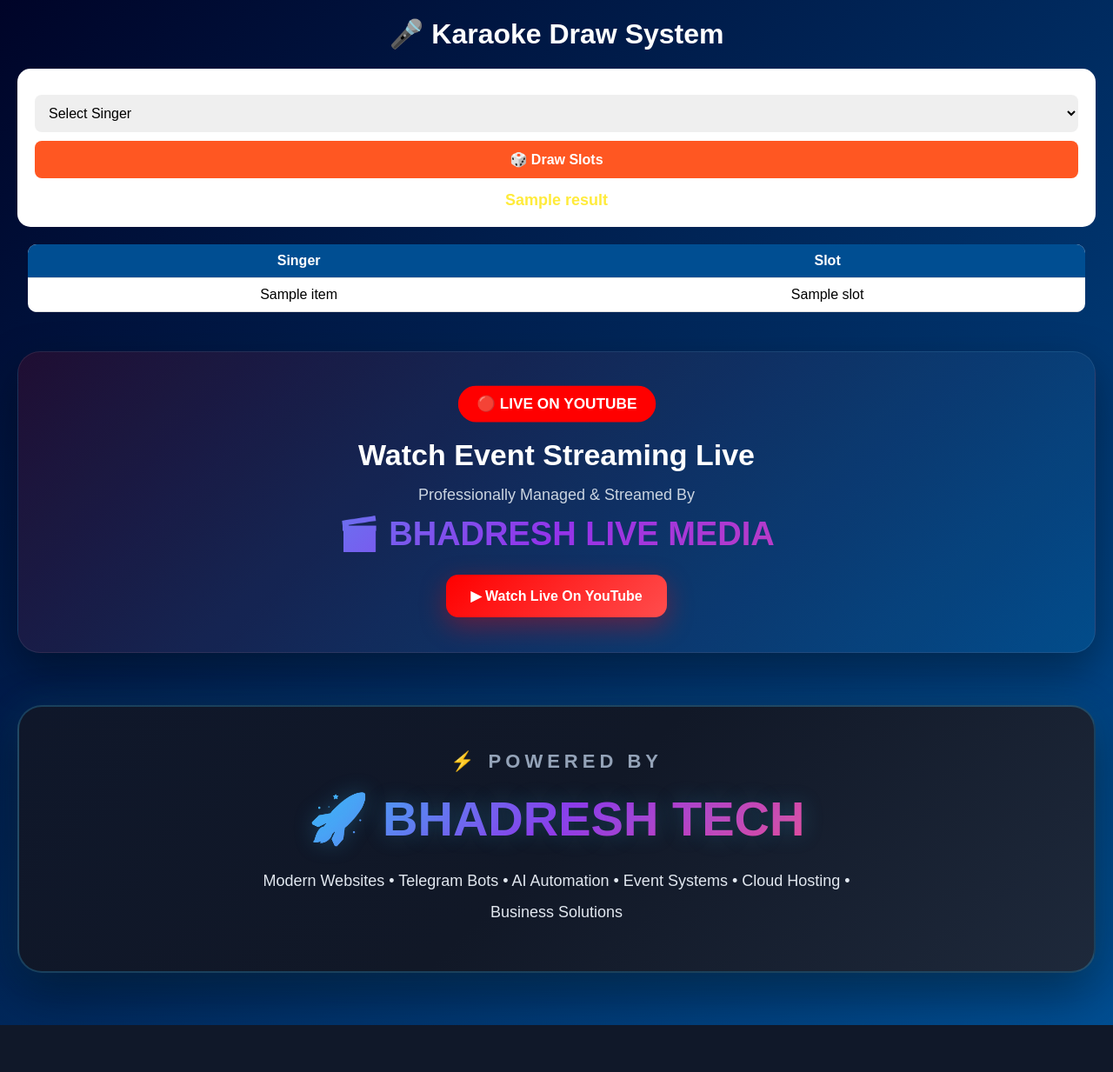
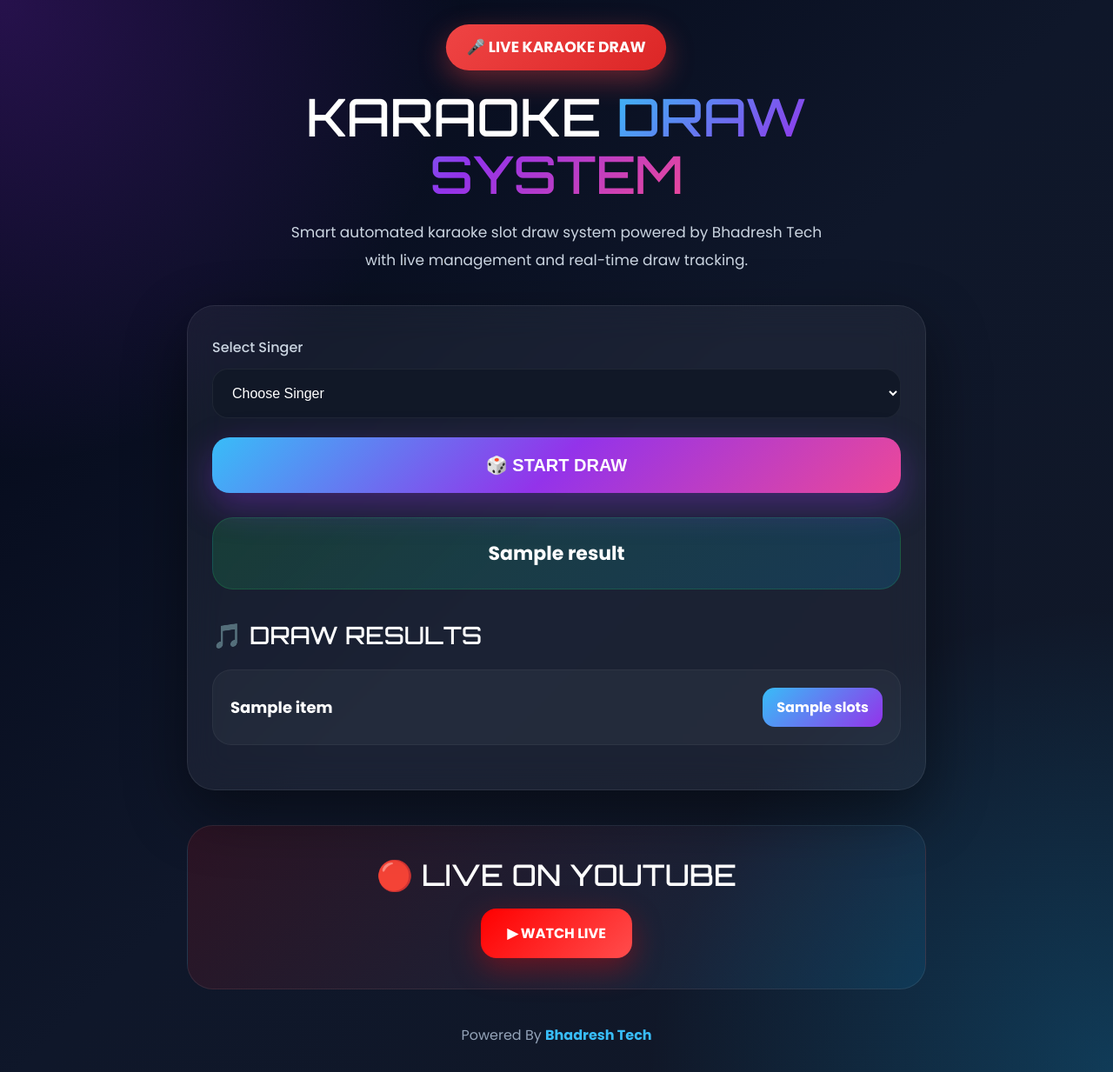
Before and after one commit to bhadubhai/karaoke-draw, a Python web app: template templates/draw.html in a window 1280 px wide. Shown: the whole page at 87% size. Before the commit the page ends 1179 px from the top, so only its background shows below. Run offline with Jinja, Linux system fonts and the light colour scheme; the template is opened without the code that fills it: most values are stand-ins (such as "Sample title", 1, 10 or a date in 2020).

Commit message:
Update draw.html

```diff
--- a/templates/draw.html
+++ b/templates/draw.html
@@ -3,26 +3,309 @@
 <head>
 <meta charset="UTF-8">
 <meta name="viewport" content="width=device-width, initial-scale=1.0">
-    <title>Karaoke Draw</title>
+
+<title>Karaoke Draw System</title>
+
+<link rel="preconnect" href="https://fonts.googleapis.com">
+<link rel="preconnect" href="https://fonts.gstatic.com" crossorigin>
+
+<link href="https://fonts.googleapis.com/css2?family=Orbitron:wght@500;700;800&family=Poppins:wght@300;400;500;600;700&display=swap" rel="stylesheet">
 
 <style>
 
+*{
+    margin:0;
+    padding:0;
+    box-sizing:border-box;
+}
+
 body{
-            margin:0;
-            font-family:Arial,sans-serif;
-            background:linear-gradient(135deg,#000428,#004e92);
+
+    font-family:'Poppins',sans-serif;
+
+    background:
+    radial-gradient(circle at top left,
+    rgba(147,51,234,0.25),
+    transparent 30%),
+
+    radial-gradient(circle at bottom right,
+    rgba(14,165,233,0.25),
+    transparent 30%),
+
+    linear-gradient(
+        135deg,
+        #020617,
+        #0f172a,
+        #111827
+    );
+
+    min-height:100vh;
+
     color:white;
+
+    padding:30px 16px;
+
+    overflow-x:hidden;
+}
+
+.container{
+
+    width:100%;
+
+    max-width:850px;
+
+    margin:auto;
+}
+
+.hero{
+
     text-align:center;
+
+    margin-bottom:35px;
 }
-        /* LIVE STREAM SECTION */
+
+.live-badge{
+
+    display:inline-block;
+
+    padding:12px 22px;
+
+    border-radius:50px;
+
+    background:
+    linear-gradient(
+        135deg,
+        #ef4444,
+        #dc2626
+    );
+
+    font-weight:700;
+
+    margin-bottom:22px;
+
+    animation:pulse 1.5s infinite;
+
+    box-shadow:
+    0 10px 30px rgba(239,68,68,0.4);
+}
+
+.title{
+
+    font-size:60px;
+
+    line-height:1.1;
+
+    font-family:'Orbitron',sans-serif;
+
+    margin-bottom:18px;
+}
+
+.highlight{
+
+    background:
+    linear-gradient(
+        135deg,
+        #38bdf8,
+        #9333ea,
+        #ec4899
+    );
+
+    -webkit-background-clip:text;
+
+    -webkit-text-fill-color:transparent;
+}
+
+.subtitle{
+
+    color:#cbd5e1;
+
+    font-size:17px;
+
+    line-height:1.9;
+
+    max-width:650px;
+
+    margin:auto;
+}
+
+.card{
+
+    background:
+    rgba(255,255,255,0.05);
+
+    border:1px solid rgba(255,255,255,0.08);
+
+    border-radius:32px;
+
+    backdrop-filter:blur(20px);
+
+    padding:35px 28px;
+
+    box-shadow:
+    0 25px 70px rgba(0,0,0,0.45);
+}
+
+label{
+
+    display:block;
+
+    margin-bottom:12px;
+
+    color:#cbd5e1;
+
+    font-weight:500;
+}
+
+select{
+
+    width:100%;
+
+    padding:18px;
+
+    border:none;
+
+    border-radius:18px;
+
+    background:#111827;
+
+    color:white;
+
+    font-size:16px;
+
+    border:1px solid rgba(255,255,255,0.06);
+
+    margin-bottom:22px;
+}
+
+button{
+
+    width:100%;
+
+    padding:20px;
+
+    border:none;
+
+    border-radius:20px;
+
+    font-size:20px;
+
+    font-weight:800;
+
+    cursor:pointer;
+
+    color:white;
+
+    background:
+    linear-gradient(
+        135deg,
+        #38bdf8,
+        #9333ea,
+        #ec4899
+    );
+
+    box-shadow:
+    0 15px 40px rgba(147,51,234,0.35);
+
+    transition:0.35s;
+}
+
+button:hover{
+
+    transform:
+    translateY(-4px)
+    scale(1.01);
+}
+
+.result{
+
+    margin-top:28px;
+
+    padding:24px;
+
+    border-radius:24px;
+
+    text-align:center;
+
+    background:
+    linear-gradient(
+        135deg,
+        rgba(34,197,94,0.18),
+        rgba(14,165,233,0.18)
+    );
+
+    border:1px solid rgba(34,197,94,0.2);
+
+    font-size:22px;
+
+    font-weight:700;
+}
+
+.draw-list{
+
+    margin-top:35px;
+}
+
+.section-title{
+
+    font-size:28px;
+
+    margin-bottom:22px;
+
+    font-family:'Orbitron',sans-serif;
+}
+
+.entry{
+
+    display:flex;
+
+    justify-content:space-between;
+
+    align-items:center;
+
+    gap:20px;
+
+    padding:20px;
+
+    border-radius:22px;
+
+    margin-bottom:16px;
+
+    background:
+    rgba(255,255,255,0.04);
+
+    border:1px solid rgba(255,255,255,0.05);
+}
+
+.entry-name{
+
+    font-weight:700;
+
+    font-size:18px;
+}
+
+.entry-slots{
+
+    padding:10px 16px;
+
+    border-radius:14px;
+
+    background:
+    linear-gradient(
+        135deg,
+        #38bdf8,
+        #9333ea
+    );
+
+    font-weight:700;
+}
 
 .live-box{
 
-    margin:45px 20px;
+    margin-top:40px;
 
-    padding:40px 20px;
+    padding:35px 24px;
 
-    border-radius:26px;
+    border-radius:30px;
 
     text-align:center;
 
@@ -34,76 +317,24 @@
     );
 
     border:1px solid rgba(255,255,255,0.08);
-
-    box-shadow:
-    0 20px 50px rgba(0,0,0,0.35);
-}
-
-.live-badge{
-
-    display:inline-block;
-
-    background:red;
-
-    color:white;
-
-    padding:10px 20px;
-
-    border-radius:50px;
-
-    font-weight:bold;
-
-    margin-bottom:20px;
-
-    animation:pulseLive 1.5s infinite;
 }
 
 .live-title{
 
     font-size:34px;
 
-    font-weight:800;
+    font-family:'Orbitron',sans-serif;
 
-    margin-bottom:16px;
-
-    color:white;
-}
-
-.live-subtitle{
-
-    color:#cbd5e1;
-
-    margin-bottom:12px;
-
-    font-size:18px;
-}
-
-.live-brand{
-
-    font-size:38px;
-
-    font-weight:900;
-
-    margin-bottom:25px;
-
-    background:linear-gradient(
-        135deg,
-        #38bdf8,
-        #9333ea,
-        #ec4899
-    );
-
-    -webkit-background-clip:text;
-    -webkit-text-fill-color:transparent;
+    margin-bottom:18px;
 }
 
 .live-btn{
 
     display:inline-block;
 
-    padding:15px 28px;
+    padding:16px 30px;
 
-    border-radius:14px;
+    border-radius:18px;
 
     text-decoration:none;
 
@@ -118,18 +349,29 @@
         #ff4d4d
     );
 
-    transition:0.3s;
-
     box-shadow:
-    0 10px 30px rgba(255,0,0,0.35);
+    0 12px 35px rgba(255,0,0,0.35);
 }
 
-.live-btn:hover{
+.powered{
 
-    transform:translateY(-5px) scale(1.03);
+    margin-top:40px;
+
+    text-align:center;
+
+    color:#94a3b8;
 }
 
-@keyframes pulseLive{
+.powered a{
+
+    color:#38bdf8;
+
+    text-decoration:none;
+
+    font-weight:700;
+}
+
+@keyframes pulse{
 
     0%{
         transform:scale(1);
@@ -144,265 +386,119 @@
     }
 }
 
-/* MOBILE */
+@media(max-width:700px){
 
-@media(max-width:600px){
+    .title{
+        font-size:38px;
+    }
+
+    .entry{
+        flex-direction:column;
+        align-items:flex-start;
+    }
 
     .live-title{
         font-size:24px;
     }
 
-    .live-brand{
-        font-size:28px;
+    button{
+        font-size:18px;
     }
-
-    .live-subtitle{
-        font-size:15px;
-    }
-
-    .live-btn{
-        width:100%;
-    }
-}
-        /* PREMIUM BRANDING */
-
-.powered-section{
-
-    margin:60px 20px;
-
-    padding:50px 25px;
-
-    border-radius:28px;
-
-    background:
-    linear-gradient(
-        135deg,
-        #0f172a,
-        #111827,
-        #1e293b
-    );
-
-    border:2px solid rgba(56,189,248,0.25);
-
-    text-align:center;
-
-    box-shadow:
-    0 20px 60px rgba(0,0,0,0.45),
-    0 0 40px rgba(56,189,248,0.12);
-
-}
-
-.powered-text{
-
-    font-size:22px;
-
-    letter-spacing:5px;
-
-    color:#94a3b8;
-
-    margin-bottom:20px;
-
-    font-weight:600;
-}
-
-.brand-link{
-
-    display:inline-block;
-
-    font-size:56px;
-
-    font-weight:900;
-
-    text-decoration:none;
-
-    background:linear-gradient(
-        135deg,
-        #38bdf8,
-        #9333ea,
-        #ec4899
-    );
-
-    -webkit-background-clip:text;
-    -webkit-text-fill-color:transparent;
-
-    margin-bottom:20px;
-
-    transition:0.35s;
-
-    font-family:Arial,sans-serif;
-
-    text-shadow:
-    0 0 25px rgba(56,189,248,0.25);
-}
-
-.brand-link:hover{
-
-    transform:scale(1.06);
-}
-
-.brand-subtitle{
-
-    color:#e2e8f0;
-
-    font-size:18px;
-
-    line-height:2;
-
-    max-width:700px;
-
-    margin:auto;
-}
-
-/* MOBILE */
-
-@media(max-width:600px){
-
-    .powered-section{
-
-        padding:40px 18px;
-    }
-
-    .brand-link{
-
-        font-size:34px;
-    }
-
-    .powered-text{
-
-        font-size:16px;
-
-        letter-spacing:3px;
-    }
-
-    .brand-subtitle{
-
-        font-size:14px;
-
-        line-height:1.8;
-    }
-}
-
-        h1{
-            margin-top:20px;
-        }
-
-        .card{
-            background:white;
-            color:black;
-            margin:20px;
-            padding:20px;
-            border-radius:15px;
-        }
-
-        select,button{
-            width:100%;
-            padding:12px;
-            margin-top:10px;
-            border:none;
-            border-radius:8px;
-            font-size:16px;
-        }
-
-        button{
-            background:#ff5722;
-            color:white;
-            font-weight:bold;
-        }
-
-        .result{
-            margin-top:15px;
-            font-size:18px;
-            color:#ffeb3b;
-            font-weight:bold;
-        }
-
-        table{
-            width:95%;
-            margin:auto;
-            background:white;
-            color:black;
-            border-collapse:collapse;
-            border-radius:10px;
-            overflow:hidden;
-        }
-
-        th,td{
-            padding:10px;
-            border-bottom:1px solid #ddd;
-        }
-
-        th{
-            background:#004e92;
-            color:white;
 }
 
 </style>
 </head>
 <body>
 
-<h1>🎤 Karaoke Draw System</h1>
+<div class="container">
+
+<div class="hero">
+
+<div class="live-badge">
+🎤 LIVE KARAOKE DRAW
+</div>
+
+<div class="title">
+KARAOKE
+<span class="highlight">
+DRAW SYSTEM
+</span>
+</div>
+
+<div class="subtitle">
+
+Smart automated karaoke slot draw system powered by Bhadresh Tech with live management and real-time draw tracking.
+
+</div>
+
+</div>
 
 <div class="card">
 
 <form method="POST">
 
+<label>Select Singer</label>
+
 <select name="name" required>
 
-            <option value="">Select Singer</option>
+<option value="">
+Choose Singer
+</option>
 
-            {% for singer, songs in singers.items() %}
+{% for singer in singers %}
+
 <option value="{{ singer }}">
-                    {{ singer }} ({{ songs }} songs)
+{{ singer }}
 </option>
+
 {% endfor %}
 
 </select>
 
 <button type="submit">
-            🎲 Draw Slots
+🎲 START DRAW
 </button>
 
 </form>
 
 {% if result %}
+
 <div class="result">
 {{ result }}
 </div>
+
 {% endif %}
+
+<div class="draw-list">
+
+<div class="section-title">
+🎵 DRAW RESULTS
+</div>
+
+{% for item in data %}
+
+<div class="entry">
+
+<div class="entry-name">
+{{ item.name }}
+</div>
+
+<div class="entry-slots">
+{{ item.slots }}
+</div>
 
 </div>
 
-<table>
-
-    <tr>
-        <th>Singer</th>
-        <th>Slot</th>
-    </tr>
-
-    {% for item in data %}
-    <tr>
-        <td>{{ item.name }}</td>
-        <td>{{ item.slot }}</td>
-    </tr>
 {% endfor %}
 
-</table>
+</div>
+
+</div>
+
 <div class="live-box">
 
-    <div class="live-badge">
+<div class="live-title">
 🔴 LIVE ON YOUTUBE
-    </div>
-
-    <div class="live-title">
-        Watch Event Streaming Live
-    </div>
-
-    <div class="live-subtitle">
-        Professionally Managed & Streamed By
-    </div>
-
-    <div class="live-brand">
-        🎬 BHADRESH LIVE MEDIA
 </div>
 
 <a
@@ -410,29 +506,22 @@
 target="_blank"
 class="live-btn"
 >
-        ▶ Watch Live On YouTube
+▶ WATCH LIVE
 </a>
 
 </div>
-<div class="powered-section">
 
-    <div class="powered-text">
-        ⚡ POWERED BY
-    </div>
+<div class="powered">
 
-    <a
-        href="https://bhadreshtech.site/"
-        target="_blank"
-        class="brand-link"
-    >
-        🚀 BHADRESH TECH
+Powered By
+
+<a href="https://bhadreshtech.site/" target="_blank">
+Bhadresh Tech
 </a>
 
-    <div class="brand-subtitle">
-        Modern Websites • Telegram Bots • AI Automation •
-        Event Systems • Cloud Hosting • Business Solutions
 </div>
 
 </div>
+
 </body>
 </html>
```
Lines whose indentation alone changed are shown as unchanged.
